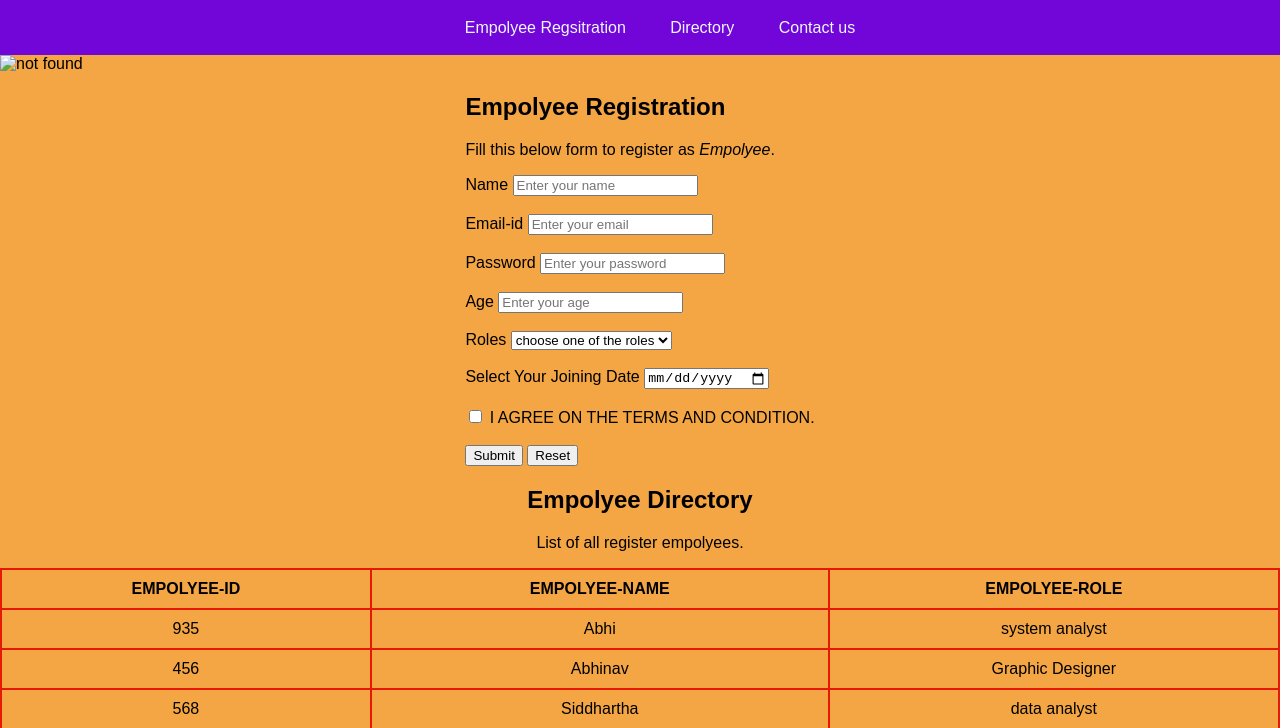
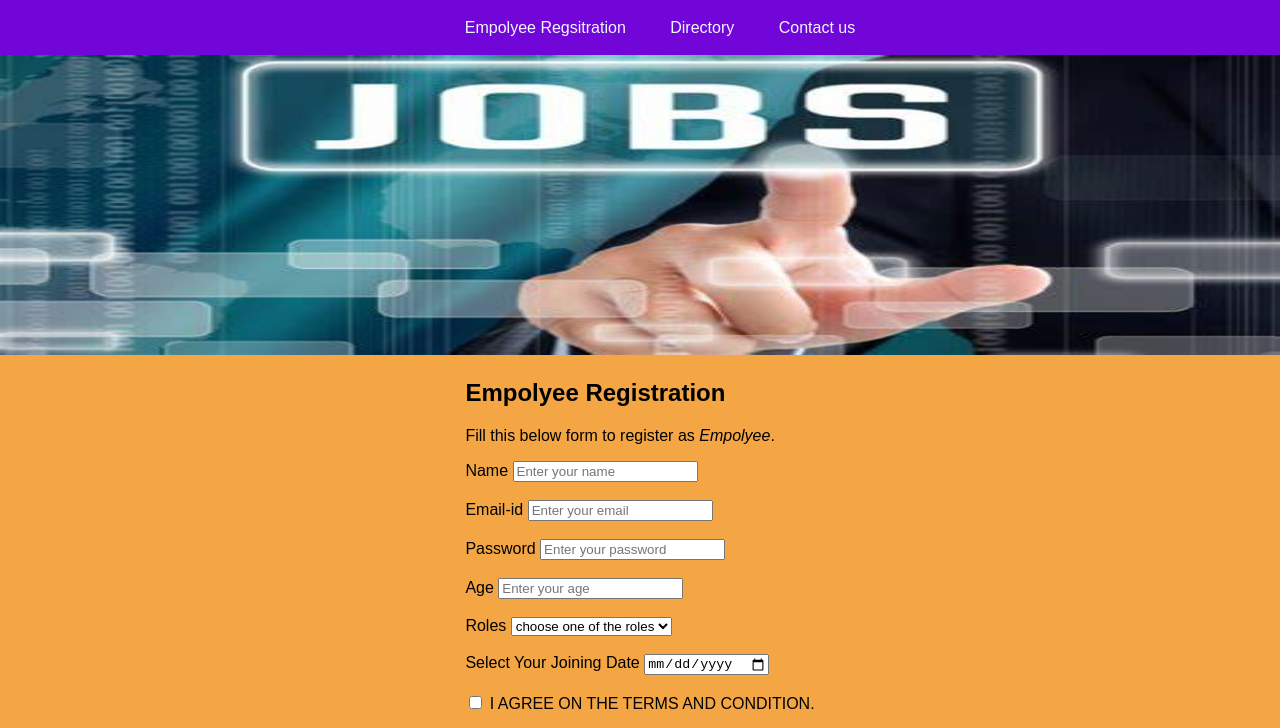
Before and after one commit to sisroy/hr-portal, a plain HTML site: page index.html in a window 1280 px wide. Shown: the part 63-791 px from the top of the page. Drawn offline with Linux system fonts and the light colour scheme.

Commit message:
Update index.html

```diff
--- a/index.html
+++ b/index.html
@@ -4,7 +4,7 @@
     <meta charset="UTF-8">
     <meta name="viewport" content="width=device-width, initial-scale=1.0">
     <title>HR Portal</title>
-    <link rel="icon" href="/hr portal/OIP .ico">
+    <link rel="icon" href="OIP .ico">
     <style>
         body{
             margin: 0px;padding: 0px;
@@ -65,7 +65,7 @@
         </ul>
     </nav>
     </header>
-    <img src="/hr portal/OIP.jpg" style="width: 100%;height:300px;" alt="not found">
+    <img src="OIP.jpg" style="width: 100%;height:300px;" alt="not found">
     <section id="empolyee-registration" class="registration">
         <h2>Empolyee Registration</h2>
         <p>Fill this below form to register as <em>Empolyee</em>.</p>
```
